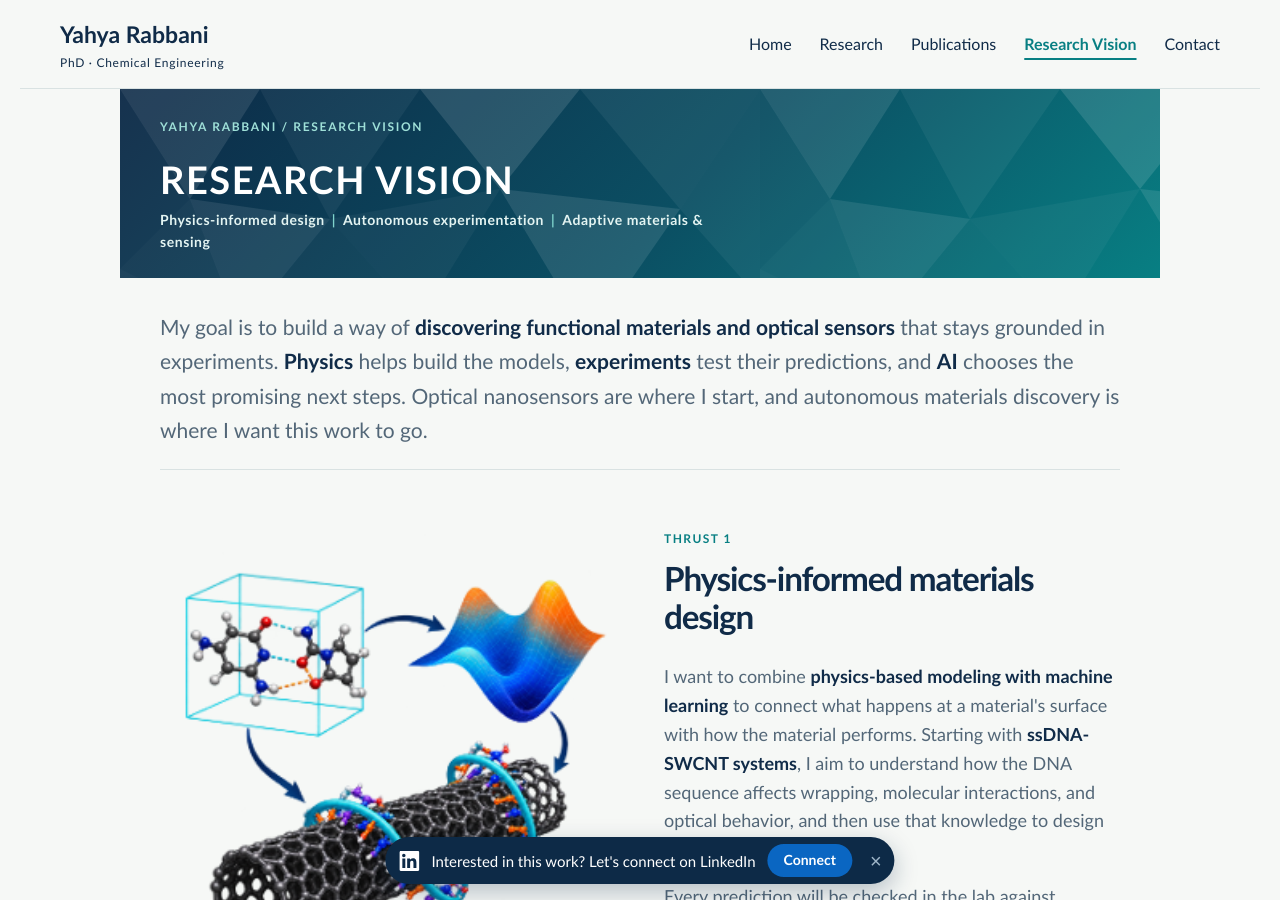
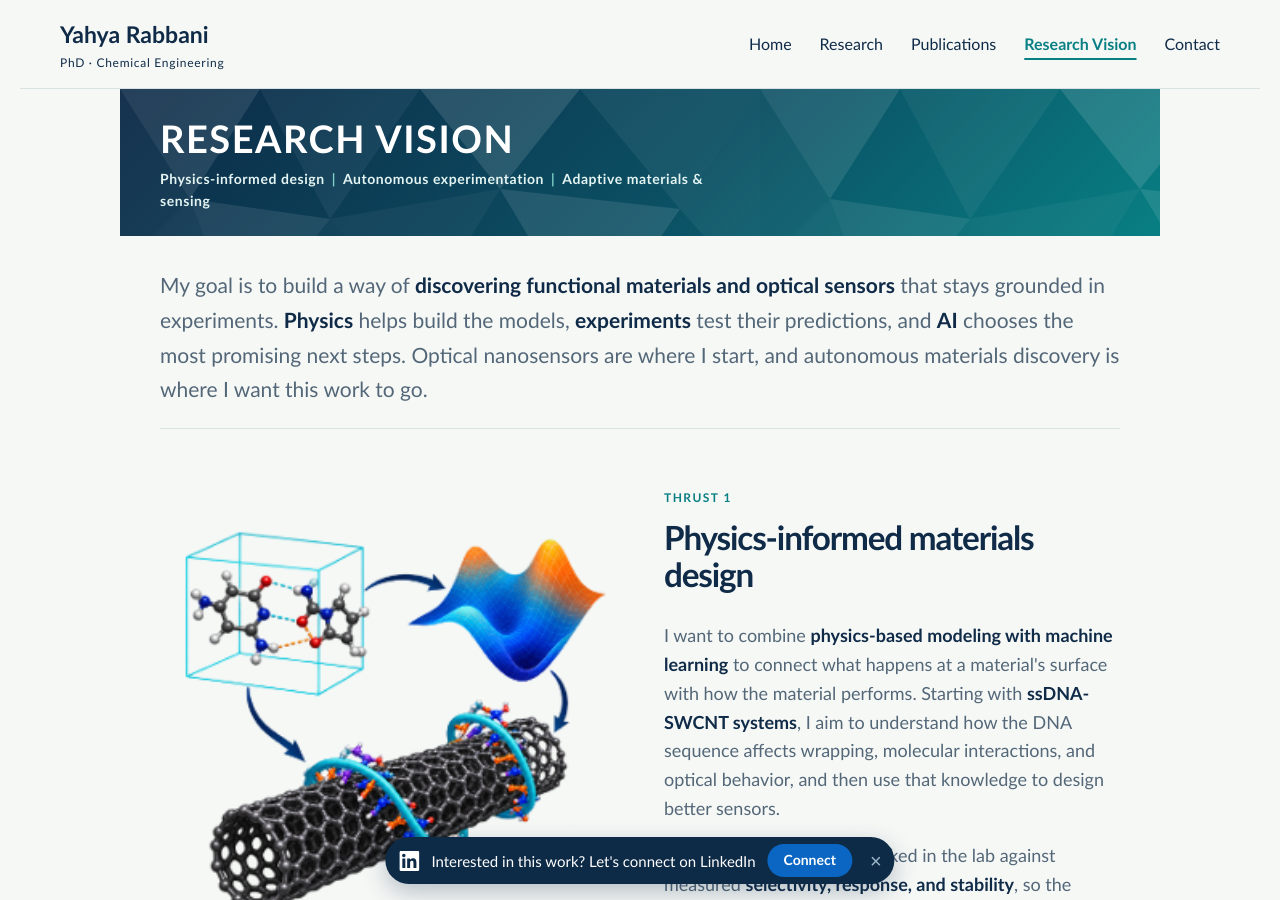
Before and after one commit to YahyaRabbani20/YahyaRabbani, a Jekyll site: the page built from _pages/vision.md, in a window 1280 px wide and 900 px high. Built offline with Jekyll 4.4.1, drawn with Linux system fonts in a browser that asks for light colours.

Commit message:
Remove author name from research vision page

```diff
--- a/_pages/vision.md
+++ b/_pages/vision.md
@@ -7,7 +7,6 @@ excerpt: "Physics-informed design, autonomous experimentation, and adaptive mate
 ---
 
 <section class="page-banner">
-  <p class="eyebrow">Yahya Rabbani / Research Vision</p>
   <h1>Research Vision</h1>
   <p class="keywords">Physics-informed design<span>|</span>Autonomous experimentation<span>|</span>Adaptive materials &amp; sensing</p>
 </section>
```
